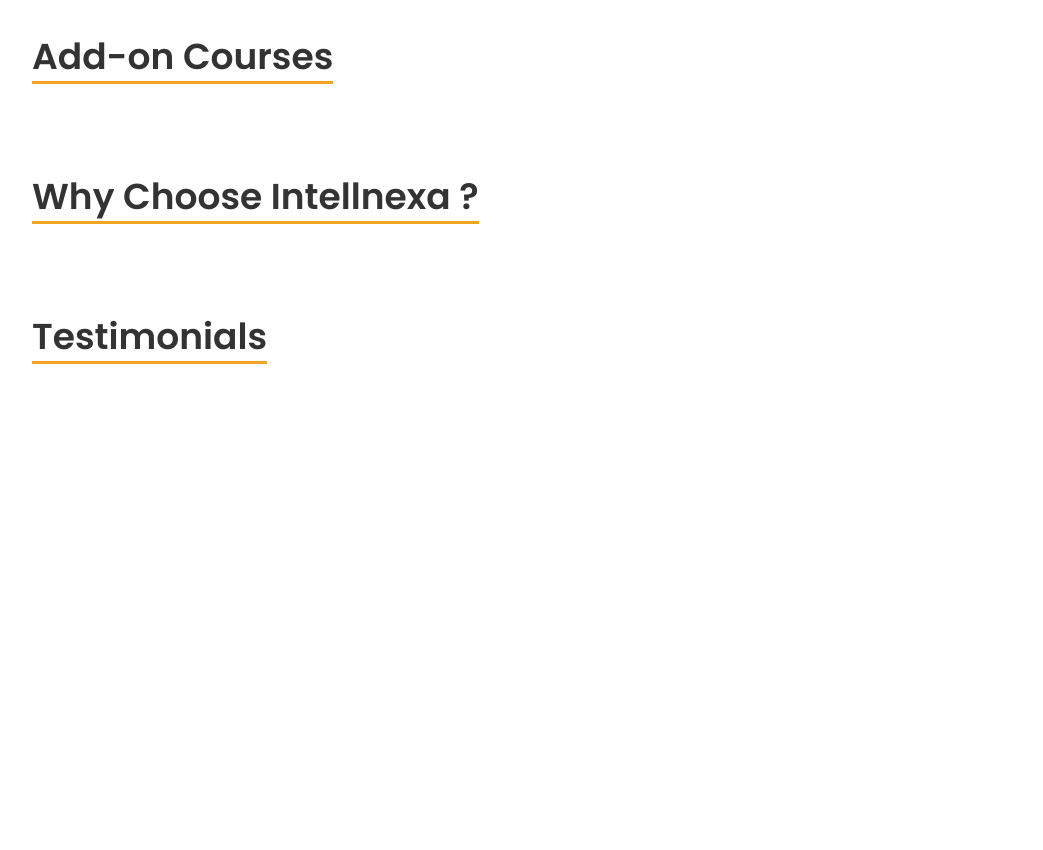
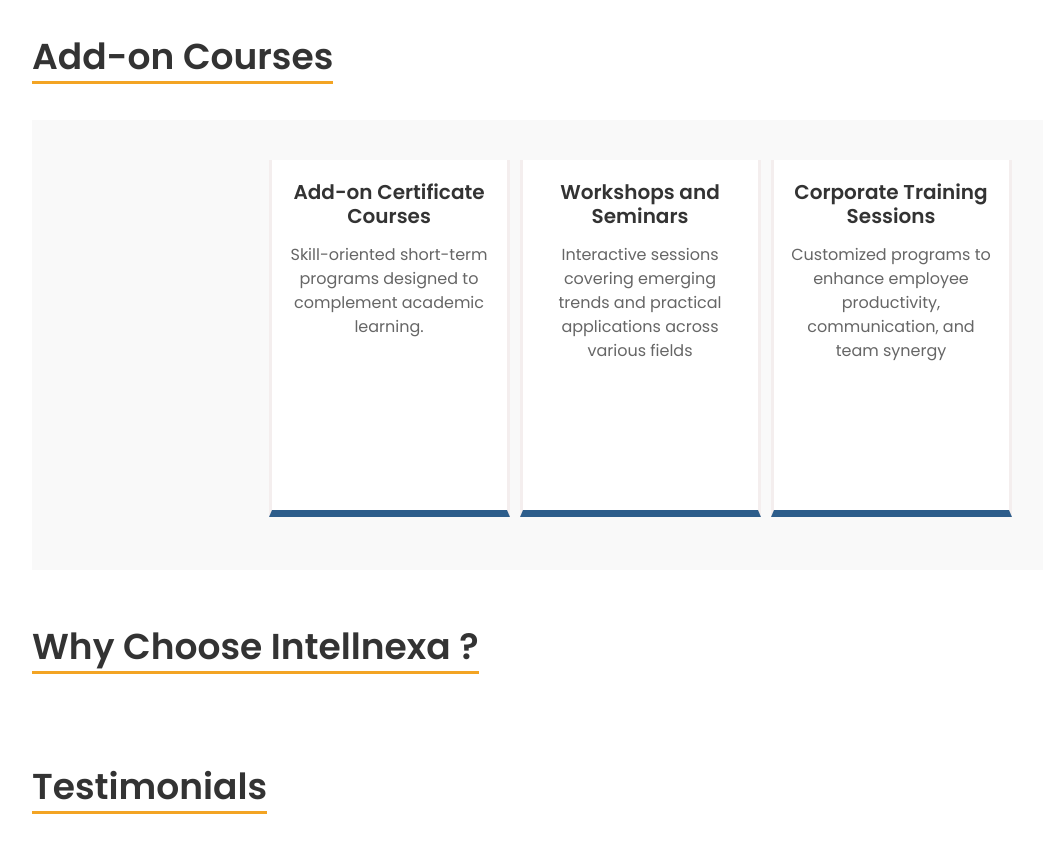
Before and after one commit to achuthspai04/intellnexa, a React (Vite) app: page / in a window 1280 px wide. Shown: the part 1900-2750 px from the top of the page, without its empty margins (0-1043 px from the left). Before the commit the page ends 2300 px from the top, so only its background shows below. Built offline with nearby package versions, Linux system fonts and the light colour scheme.

Commit message:
add-on started

```diff
--- a/src/App.css
+++ b/src/App.css
@@ -234,10 +234,6 @@
   margin: 0;
 }
 
-
-
-
-
 .additional-services {
   display: flex;
   flex-direction: row;
@@ -303,3 +299,74 @@
   text-align: center;
   margin: 0;
 }
+
+
+
+
+
+
+
+
+
+
+.add-services {
+  display: flex;
+  flex-direction: row;
+  justify-content: center;
+  align-items: flex-start;
+  gap: 10px;
+  background: #F9F9F9;
+  height: 410px;
+  width: 100%;
+  padding-top: 40px;
+}
+
+.add-services .add1,
+.add-services .add2,
+.add-services .add3{
+  height: 310px;
+  width: 235px;
+  background-color: #FFFFFF;
+  flex-shrink: 0;
+  display: flex;
+  flex-direction: column;
+  justify-content: flex-start;
+  align-items: center;
+  text-align: center;
+  border-left: 3px solid #f4eeee;
+  border-right: 3px solid #f4eeee;
+  border-bottom: 7px solid #2D5D8B;
+  padding: 20px 0;
+}
+
+.add-services .add1 .addcontent,
+.add-services .add2 .addcontent,
+.add-services .add3 .addcontent{
+  display: flex;
+  flex-direction: column;
+  align-items: center;
+  text-align: center;
+  gap: 15px;
+  margin: 0 14px;
+  height: 100%;
+  justify-content: flex-start;
+}
+
+.add-header{
+  font-family: 'Poppins', sans-serif;
+  font-size: 20px;
+  font-weight: 600;
+  color: #333333;
+  text-align: center;
+  margin: 0;
+  line-height: 1.2;
+}
+
+.add-text{
+  font-family: 'Poppins', sans-serif;
+  font-size: 16px;
+  font-weight: 400;
+  color: #666666;
+  text-align: center;
+  margin: 0;
+}
--- a/src/App.jsx
+++ b/src/App.jsx
@@ -128,6 +128,31 @@
 
       <div className='add-on'>
         <p className='add-on-head'>Add-on Courses</p>
+
+        <div className='add-services'>
+          <div className='add1'>
+            <div className='addcontent'>
+            <p className='add-header'>Add-on Certificate Courses</p>
+            <p className='add-text'>Skill-oriented short-term programs designed to complement academic learning.</p>
+            </div>
+          </div>
+
+          <div className='add2'>
+            <div className='addcontent'>
+            <p className='add-header'>Workshops and Seminars</p>
+            <p className='add-text'> Interactive sessions covering emerging trends and practical applications across various fields</p>
+            </div>
+          </div>
+
+          <div className='add3'>
+            <div className='addcontent'>
+            <p className='add-header'>Corporate Training Sessions</p>
+            <p className='add-text'>Customized programs to enhance employee productivity, communication, and team synergy</p>
+            </div>
+          </div>
+
+        </div>
+
       </div>
 
       <div className='why'>
```
